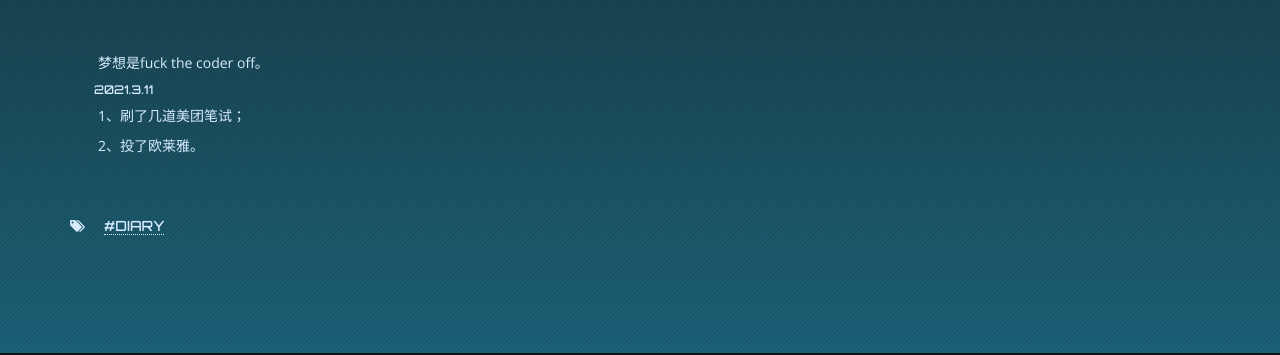
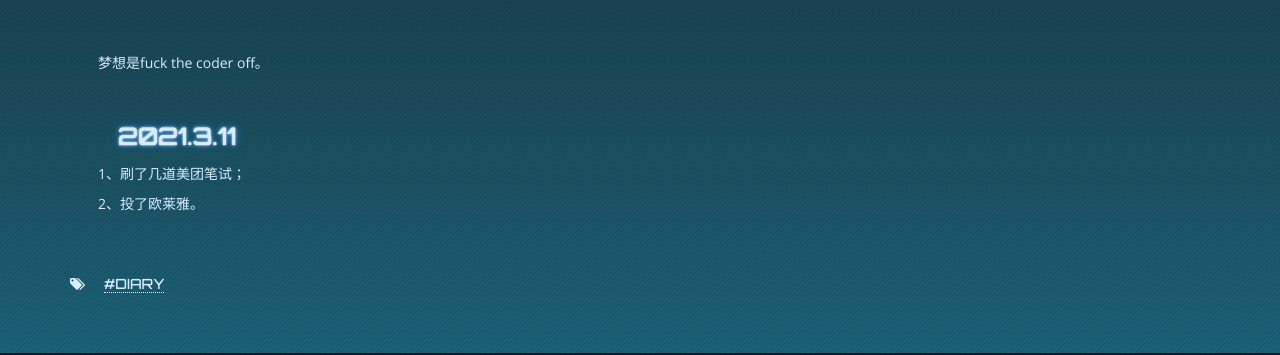
Before and after one commit to NewBeeRice/NewBeeRice.github.io, a plain HTML site: page 2021/03/10/hateme-diary/index.html in a window 1280 px wide. Shown: the part 447-802 px from the top of the page. Drawn offline with nearby package versions, Linux system fonts and the light colour scheme; some packages are replaced by stand-ins of ours; a script that the page names is missing.

Commit message:
Site updated: 2021-03-12 08:38:04

```diff
--- a/2021/03/10/hateme-diary/index.html
+++ b/2021/03/10/hateme-diary/index.html
@@ -175,7 +175,7 @@
         <p>&emsp;&emsp;梦想是fuck the coder off。</p>
 <a id="more"></a>
 
-<h6 id="emsp-emsp-2021-3-11"><a href="#emsp-emsp-2021-3-11" class="headerlink" title="&emsp;&emsp;2021.3.11"></a>&emsp;&emsp;2021.3.11</h6><p>&emsp;&emsp;1、刷了几道美团笔试；</p>
+<h3 id="emsp-emsp-2021-3-11"><a href="#emsp-emsp-2021-3-11" class="headerlink" title="&emsp;&emsp;2021.3.11"></a>&emsp;&emsp;2021.3.11</h3><p>&emsp;&emsp;1、刷了几道美团笔试；</p>
 <p>&emsp;&emsp;2、投了欧莱雅。</p>
 
     </div>
```
